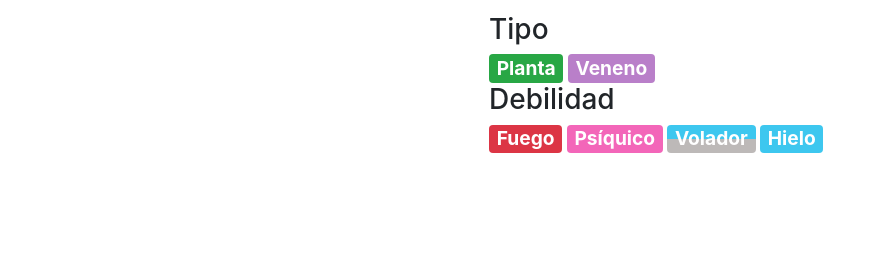
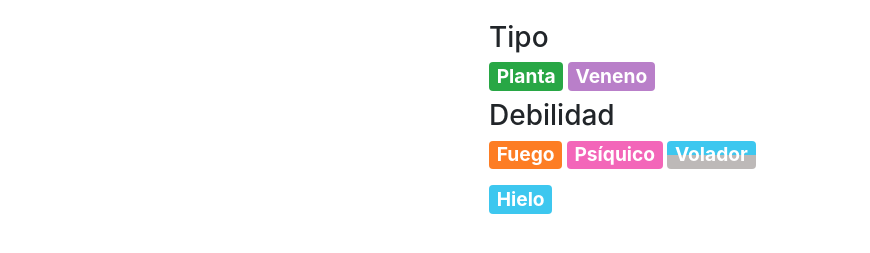
Before and after one commit to 20203TN156/aweb.14.pokedex, a plain HTML site: page bulbasaur.html in a window 1280 px wide. Shown: the part 389-642 px from the top of the page, without its empty margins (71-941 px from the left). Drawn offline with nearby package versions, Linux system fonts and the light colour scheme.

Commit message:
Se cambio el color de tipo fuego y se hizo un salto de linea en el tipo hielo de los primeros tres

```diff
--- a/bulbasaur.html
+++ b/bulbasaur.html
@@ -31,6 +31,10 @@
             color: #fff;
 
             background:#3dc7ef;
+        }
+        .badge-fuego{
+          color: #fff;
+            background:#fd7d24;
         }
         td{
             color: #000000;
@@ -100,13 +104,13 @@
                     <div class="col offset">
                         <small class="text-muted">
                         </small>
-                        <p class="h3">Tipo</p>
+                        <p class="h3 mt-2">Tipo</p>
                         <span class="badge badge-success" style="font-size: 120%;">Planta</span>
                         <span class="badge badge-veneno" style="font-size: 120%;">Veneno</span>
-                        <p class="h3">Debilidad</p>
-                        <span class="badge badge-danger" style="font-size: 120%;">Fuego</span>
-                        <span class="badge badge-psiquico" style="font-size: 120%;">Psíquico</span>
-                        <span class="badge badge-volador" style="font-size: 120%;">Volador</span>
+                        <p class="h3 mt-2">Debilidad</p>
+                        <span class="badge badge-fuego" style="font-size: 120%;">Fuego</span>
+                        <span class="badge badge-psiquico " style="font-size: 120%;">Psíquico</span>
+                        <span class="badge badge-volador " style="font-size: 120%;">Volador</span><p></p>
                         <span class="badge badge-hielo" style="font-size: 120%;">Hielo</span>
                     </div>
 
```
Also changed, not shown: charmander.html (+5 -1 lines), index.html (+4 -3 lines), ivysaur.html (+9 -5 lines), venusaur.html (+9 -5 lines).
